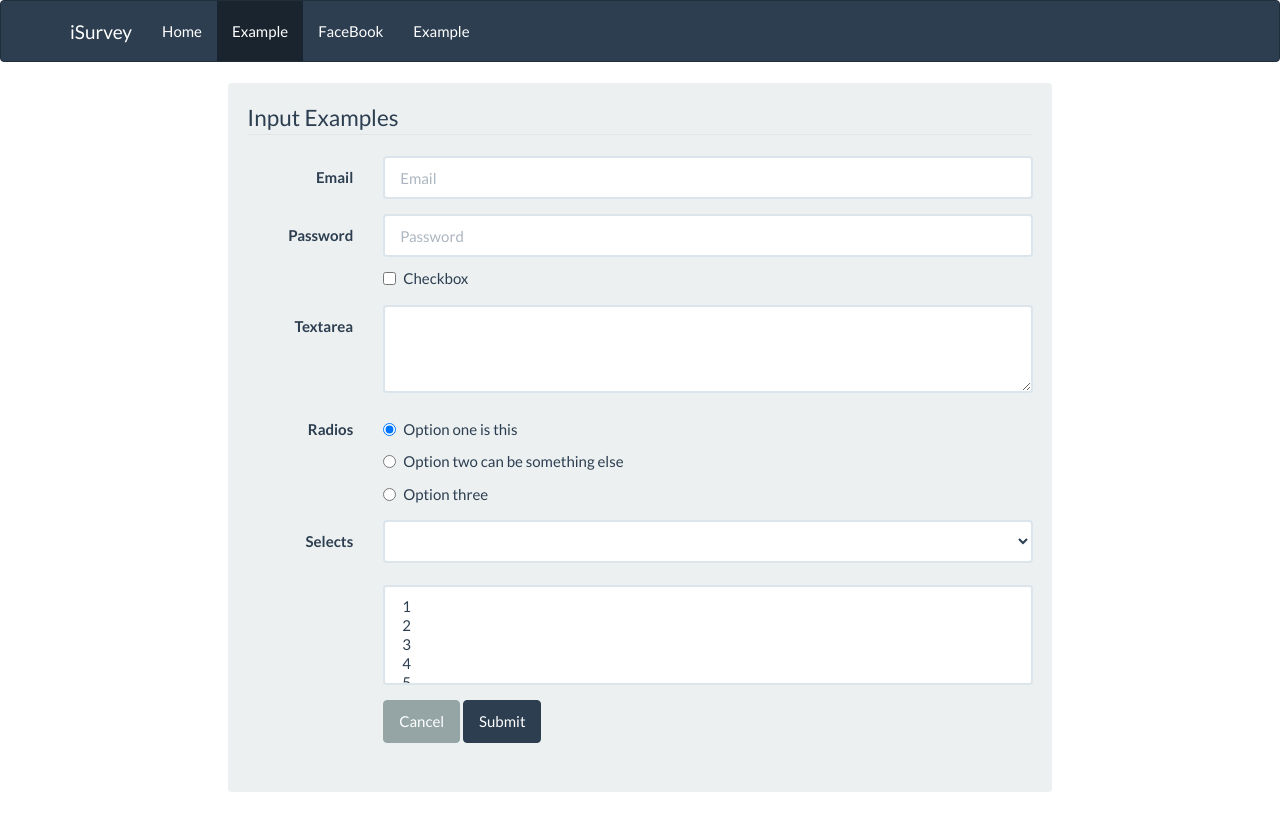
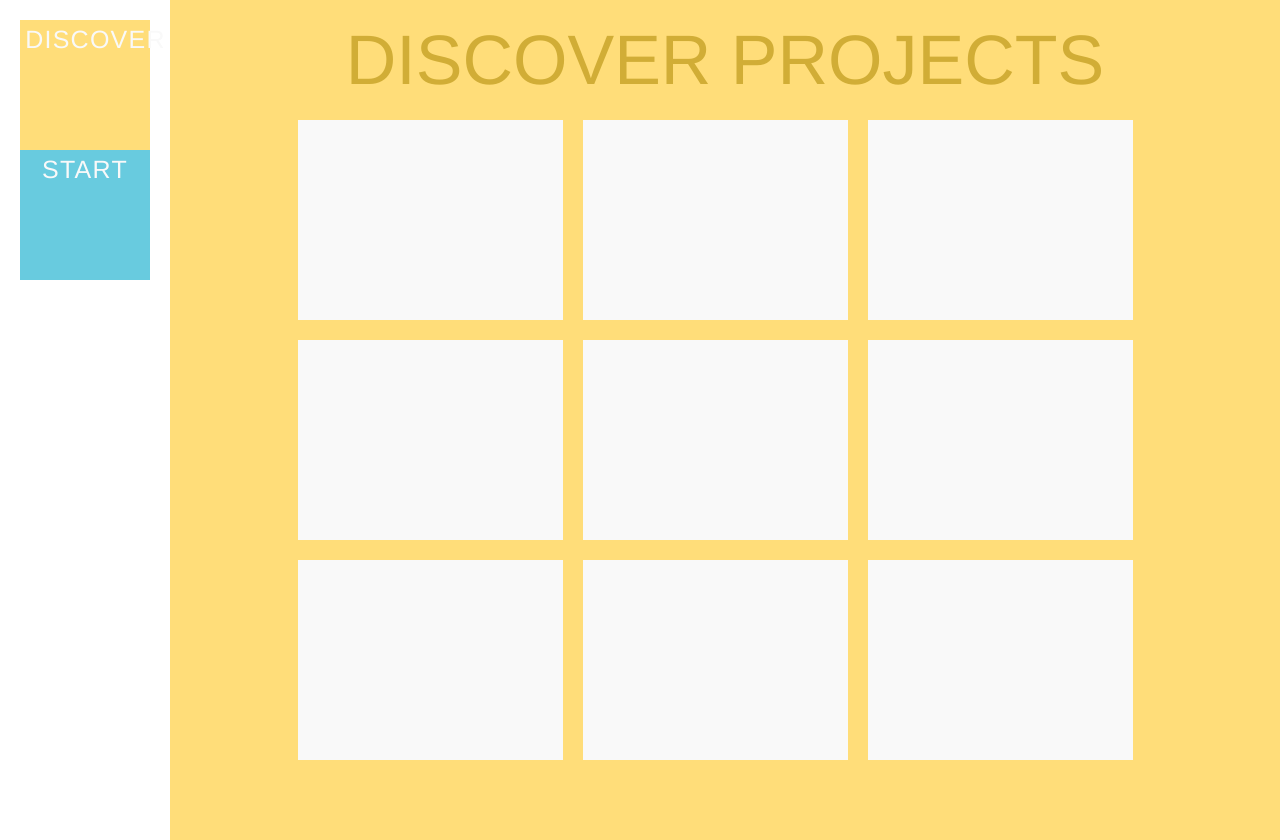
Before and after one commit to mccormickt12/Ideas, a Flask app: page /example/ in a window 1280 px wide. Before the commit the page ends 792 px from the top, so only its background shows below. Run offline with Flask 2, Linux system fonts and the light colour scheme; lists and menus that the app fills with data are empty; some libraries are stand-ins or nearby versions.

Commit message:
Adding CSS templates

```diff
--- /dev/null
+++ b/app/static/css/style.css
@@ -0,0 +1,67 @@
+/* Setting Colors */
+/* Sizes */
+body,
+h1, h2, h3, h4, h5, h6,
+a,
+ul, li {
+  margin: 0;
+  padding: 0; }
+
+h1 {
+  color: #d1ad36;
+  font: normal 70px league-gothic, "Helvetica", "Arial", sans-serif;
+  text-transform: uppercase; }
+
+a,
+li {
+  list-style: none;
+  text-decoration: none; }
+
+.left-bar-nav,
+.content {
+  float: left;
+  height: 100%;
+  padding: 20px; }
+
+.left-bar-nav {
+  width: 130px; }
+
+.left-bar-nav-item {
+  width: 100%;
+  height: 130px;
+  text-align: center;
+  position: relative; }
+  .left-bar-nav-item a {
+    padding: 4%;
+    width: 92%;
+    height: 92%;
+    display: block;
+    color: #f9f9f9;
+    font: normal 25px league-gothic, "Helvetica", "Arial", sans-serif;
+    text-transform: uppercase;
+    letter-spacing: 0.05em; }
+
+#discover-nav-item {
+  background: #ffdd79; }
+
+#start-nav-item {
+  background: #68cbdf; }
+
+.content {
+  position: relative;
+  background: #ffdd79; }
+  .content header {
+    text-align: center;
+    margin-bottom: 20px; }
+
+.projects {
+  overflow: hidden;
+  margin: 0 auto; }
+
+.project {
+  float: left;
+  width: 265px;
+  height: 200px;
+  margin-bottom: 20px;
+  margin-right: 20px;
+  background: #f9f9f9; }
--- /dev/null
+++ b/app/static/css/style.scss
@@ -0,0 +1,87 @@
+/* Setting Colors */
+$teal: #68cbdf;
+$gold: #ffdd79;
+$gold-dark: #d1ad36;
+$light-gray: #f9f9f9;
+
+/* Sizes */
+$left-nav-width: 130px;
+
+body,
+h1, h2, h3, h4, h5, h6,
+a,
+ul, li {
+  margin: 0;
+  padding: 0;
+}
+
+h1 {
+  color: $gold-dark;
+  font: normal 70px league-gothic, "Helvetica", "Arial", sans-serif;
+  text-transform: uppercase;
+}
+
+a,
+li {
+  list-style: none;
+  text-decoration: none;
+}
+
+.left-bar-nav,
+.content {
+  float: left;
+  height: 100%;
+  padding: 20px;
+}
+
+.left-bar-nav {
+  width: $left-nav-width;
+}
+
+.left-bar-nav-item {
+  width: 100%;
+  height: $left-nav-width;
+  text-align: center;
+  position: relative;
+
+  a {
+    padding: 4%;
+    width: 92%;
+    height: 92%;
+    display: block;
+    color: $light-gray;
+    font: normal 25px league-gothic, "Helvetica", "Arial", sans-serif;
+    text-transform: uppercase;
+    letter-spacing: 0.05em;
+  }
+}
+
+#discover-nav-item {
+  background: $gold;
+}
+
+#start-nav-item {
+  background: $teal;
+}
+
+.content {
+  position: relative;
+  background: $gold;
+  header {
+    text-align: center;
+    margin-bottom: 20px;
+  }
+}
+.projects {
+  overflow: hidden;
+  margin: 0 auto;
+}
+
+.project {
+  float: left;
+  width: 265px;
+  height: 200px;
+  margin-bottom: 20px;
+  margin-right: 20px;
+  background: $light-gray;
+}
--- a/app/templates/base.html
+++ b/app/templates/base.html
@@ -1,60 +1,67 @@
 <html>
 	<head>
-		<title> iSurvey </title>
+		<title>Ideas @ Berkeley</title>
 		<meta http-equiv="Content-Type" content="text/html; charset=utf-8"/>
 
 		<!-- Link to stylesheets -->
-		<link rel=stylesheet media=screen type=text/css href="{{ url_for('static', filename='css/bootstrap.min.css') }}" >
-		<script src="{{ url_for('static', filename='js/jquery.js') }}"> </script>
-		<script src="{{ url_for('static', filename='js/bootstrap.js') }}"> </script>
-		<script src="{{ url_for('static', filename='js/bootstrap.min.js') }}"> </script>
+		<link rel=stylesheet media=screen type=text/css href="{{ url_for('static', filename='css/style.css') }}" >
+
 		<meta name="viewport" content="width=device-width, initial-scale=1.0">
 
+    <!-- Link to fonts  -->
+    <script src="//use.edgefonts.net/league-gothic.js"></script>
+    <link href="http://fonts.googleapis.com/css?family=Open+Sans:400,600" rel="stylesheet" />
 	</head>
 
-	<div class="navbar navbar-default">
-        <div class="container">
-          <div class="navbar-header">
-            <button type="button" class="navbar-toggle" data-toggle="collapse" data-target=".navbar-responsive-collapse">
-              <span class="icon-bar"></span>
-              <span class="icon-bar"></span>
-              <span class="icon-bar"></span>
-            </button>
-            <a class="navbar-brand" href="{{url_for('index')}}">iSurvey</a>
-          </div>
-          <div class="navbar-collapse collapse navbar-responsive-collapse">
-            <ul class="nav navbar-nav">
-              {% if active == "home" %}
-              <li class="active"><a href="{{url_for('index')}}">Home</a></li>
-              {% else %}
-              <li><a href="{{url_for('index')}}">Home</a></li>
-              {% endif %}
+  <body>
+    {% if active != "home" %}
+    <nav class="left-bar-nav">
+      <ul>
+        <li class="left-bar-nav-item" id="discover-nav-item"><a href="{{url_for('example')}}">Discover</a></li>
+        <li class="left-bar-nav-item" id="start-nav-item"><a href="{{url_for('facebook')}}">Start</a></li>
+      </ul>
+    </nav>
+    {% endif %}
 
-              {% if active == "example" %}
-              <li class="active"><a href="{{url_for('example')}}">Example</a></li>
-              {% else %}
-              <li><a href="{{url_for('example')}}">Example</a></li>
-              {% endif %}
+    <div class="content">
+      <header>
+        {% block heading %}{% endblock %}
+      </header>
 
-              {% if active == "facebook" %}
-              <li class="active"><a href="{{url_for('facebook')}}">FaceBook</a></li>
-              {% else %}
-              <li><a href="{{url_for('facebook')}}">FaceBook</a></li>
-              {% endif %}
+    	{% block content %}
+        <!-- Put content of the page here -->
+      {% endblock %}
+    </div>
 
-              {% if active == "example2" %}
-              <li class="active"><a href="{{url_for('example2')}}">Example</a></li>
-              {% else %}
-              <li ><a href="{{url_for('example2')}}">Example</a></li>
-              {% endif %}
+    <!-- Scripts  -->
+    <script src="{{ url_for('static', filename='js/jquery.js') }}"> </script>
+    <script>
+      $(document).on('ready', function(){
+        change_content_size();
+        change_projects_size();
+      });
 
-              </li>
-            </ul>
-          </div><!-- /.nav-collapse -->
-        </div><!-- /.container -->
-      </div>
-	{% block content %}
+      $(window).on('resize', function(){
+        change_content_size();
+        change_projects_size();
+      })
 
-	{% endblock %}
+      function change_content_size() {
+        var content_width = $(window).width() - 210;
+        $('.content').css('width', content_width);
+      }
 
+      function change_projects_size() {
+        var content_width = $('.content').width(),projects_width = 285;
+        if (content_width > (285 * 4)) {
+          projects_width = 285 * 4;
+        } else if (content_width > (285 * 3)) {
+          projects_width = 285 * 3;
+        } else if (content_width > (285 * 2)) {
+          projects_width = 285 * 2;
+        }
+        $('.projects').css('width', projects_width);
+      }
+    </script>
+  </body>
 </html>
--- a/app/templates/example.html
+++ b/app/templates/example.html
@@ -1,87 +1,21 @@
 {% extends "base.html" %}
+
+{% block heading %}
+  <h1>Discover Projects</h1>
+{% endblock %}
 
 {% block content %}
 
-<body>
-	<div class="col-lg-8 col-lg-offset-2">
-    <div class="well">
-      <form class="bs-example form-horizontal cont">
-        <fieldset>
-          <legend>Input Examples</legend>
-          <div class="form-group">
-            <label for="inputEmail" class="col-lg-2 control-label">Email</label>
-            <div class="col-lg-10">
-              <input type="text" class="form-control" id="inputEmail" placeholder="Email">
-            </div>
-          </div>
-          <div class="form-group">
-            <label for="inputPassword" class="col-lg-2 control-label">Password</label>
-            <div class="col-lg-10">
-              <input type="password" class="form-control" id="inputPassword" placeholder="Password">
-              <div class="checkbox">
-                <label>
-                  <input type="checkbox"> Checkbox
-                </label>
-              </div>
-            </div>
-          </div>
-          <div class="form-group">
-            <label for="textArea" class="col-lg-2 control-label">Textarea</label>
-            <div class="col-lg-10">
-              <textarea class="form-control" rows="3" id="textArea"></textarea>
-            </div>
-          </div>
-          <div class="form-group">
-            <label class="col-lg-2 control-label">Radios</label>
-            <div class="col-lg-10">
-              <div class="radio">
-                <label>
-                  <input type="radio" name="optionsRadios" id="optionsRadios1" value="option1" checked="">
-                  Option one is this
-                </label>
-              </div>
-              <div class="radio">
-                <label>
-                  <input type="radio" name="optionsRadios" id="optionsRadios2" value="option2">
-                  Option two can be something else
-                </label>
-              </div>
-              <div class="radio">
-                <label>
-                  <input type="radio" name="optionsRadios" id="optionsRadios2" value="option2">
-                  Option three
-                </label>
-              </div>
-            </div>
-          </div>
-          <div class="form-group">
-            <label for="select" class="col-lg-2 control-label">Selects</label>
-            <div class="col-lg-10">
-              <select class="form-control" id="select">
-                  {% for name in names %}
-                    <option>{{name}}</option>
-                  {% endfor %}
-              </select>
-              <br>
-              <select multiple="" class="form-control">
-                <option>1</option>
-                <option>2</option>
-                <option>3</option>
-                <option>4</option>
-                <option>5</option>
-              </select>
-            </div>
-          </div>
-          <div class="form-group">
-            <div class="col-lg-10 col-lg-offset-2">
-              <button class="btn btn-default">Cancel</button>
-              <button type="submit" class="btn btn-primary">Submit</button>
-            </div>
-          </div>
-        </fieldset>
-      </form>
-    </div>
-  </div>
-</body>
+<ul class="projects">
+  <li class="project"><a href="#"></a></li>
+  <li class="project"><a href="#"></a></li>
+  <li class="project"><a href="#"></a></li>
+  <li class="project"><a href="#"></a></li>
+  <li class="project"><a href="#"></a></li>
+  <li class="project"><a href="#"></a></li>
+  <li class="project"><a href="#"></a></li>
+  <li class="project"><a href="#"></a></li>
+  <li class="project"><a href="#"></a></li>
+</ul>
 
 {% endblock %}
```
Also changed, not shown: app/templates/index.html (+1 -35 lines).
